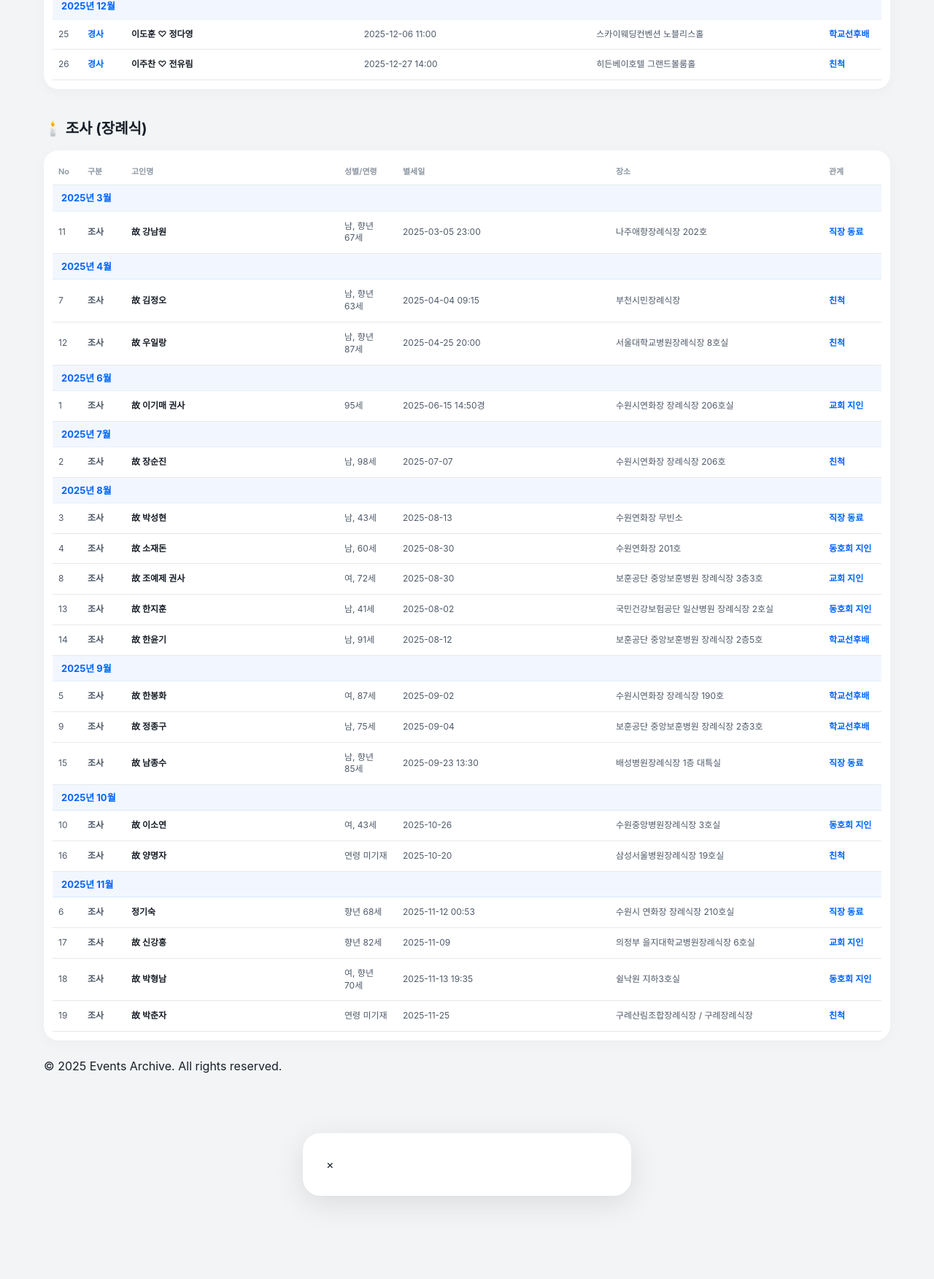
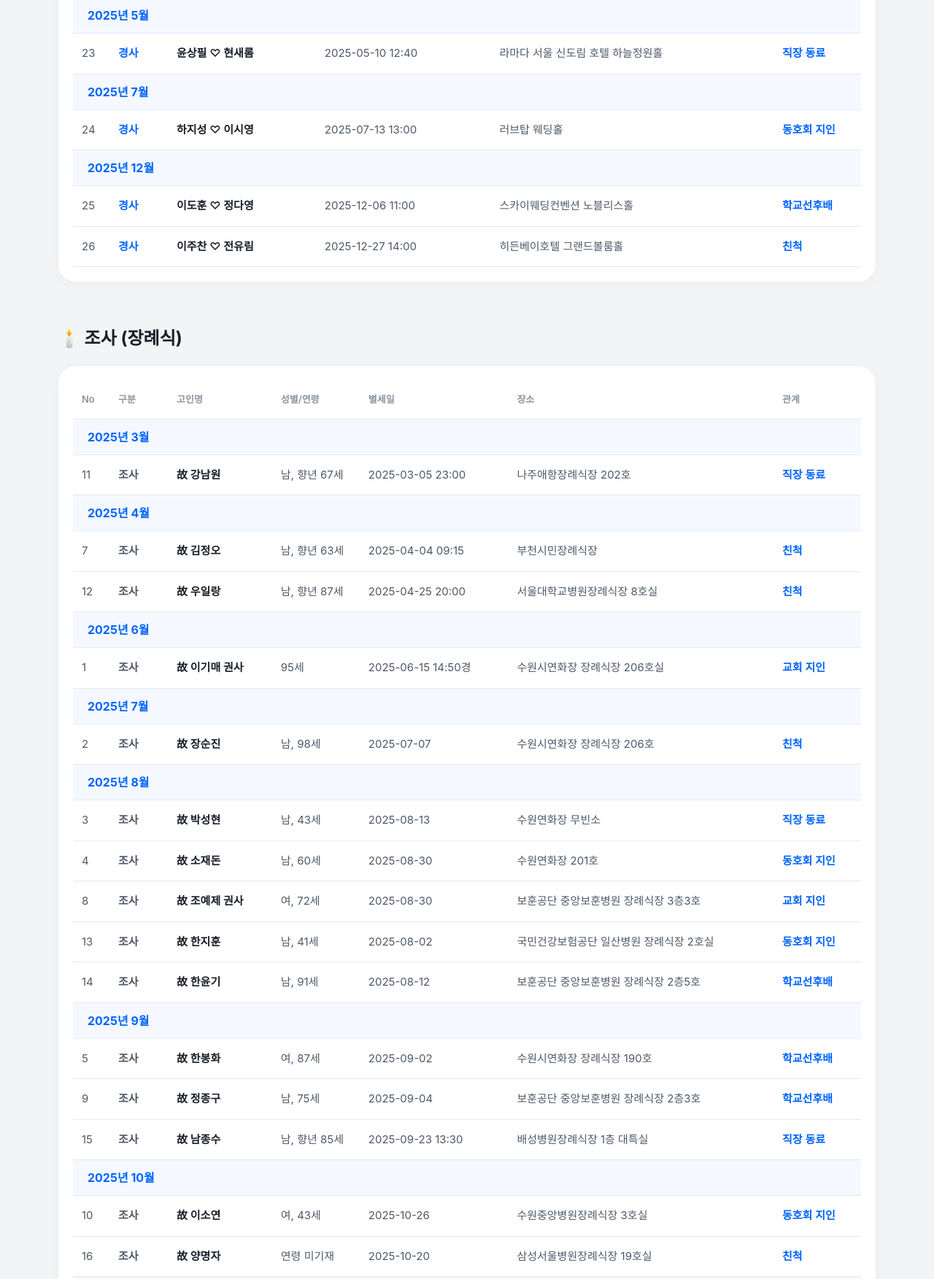
Before and after one commit to heekeunlee/events_2025, a website built with Vite: page index.html in a window 1280 px wide. Shown: the part 590-2343 px from the top of the page at 73% size. Built offline with nearby package versions, Linux system fonts and the light colour scheme.

Commit message:
feat: consolidate tables into single cards and force PC viewport

```diff
--- a/app.js
+++ b/app.js
@@ -31,13 +31,11 @@ function renderSingleTable(items, container, typeLabel) {
         return;
     }
 
-    // Group by month to insert dividers later
     const groups = {};
     items.forEach(item => {
         const dateStr = item.type === 'wedding' ? item.dateTime : item.diedDate;
         const match = dateStr.match(/(\d{4})[-년]\s*(\d{1,2})/);
         const month = match ? `${match[1]}년 ${parseInt(match[2])}월` : '기타';
-
         if (!groups[month]) groups[month] = [];
         groups[month].push(item);
     });
@@ -50,25 +48,22 @@ function renderSingleTable(items, container, typeLabel) {
     });
 
     let tableHtml = `
-        <div class="month-group">
-            <div class="table-responsive">
         <table>
             <thead>
                 <tr>
-                            <th style="width: 40px;">No</th>
-                            <th style="width: 60px;">구분</th>
+                    <th style="width: 50px;">No</th>
+                    <th style="width: 80px;">구분</th>
                     <th>${typeLabel === '경사' ? '신랑 ♡ 신부' : '고인명'}</th>
-                            ${typeLabel === '조사' ? '<th style="width: 80px;">성별/연령</th>' : ''}
-                            <th>${typeLabel === '경사' ? '일시' : '별세일'}</th>
+                    ${typeLabel === '조사' ? '<th style="width: 120px;">성별/연령</th>' : ''}
+                    <th>${typeLabel === '경사' ? '결혼식 일시' : '별세일'}</th>
                     <th>장소</th>
-                            <th style="width: 80px;">관계</th>
+                    <th style="width: 120px;">관계</th>
                 </tr>
             </thead>
             <tbody>
     `;
 
     sortedMonths.forEach(month => {
-        // Month divider row
         tableHtml += `
             <tr class="month-divider">
                 <td colspan="${typeLabel === '조사' ? 7 : 6}">${month}</td>
@@ -90,13 +85,7 @@ function renderSingleTable(items, container, typeLabel) {
         });
     });
 
-    tableHtml += `
-                    </tbody>
-                </table>
-            </div>
-        </div>
-    `;
-
+    tableHtml += `</tbody></table>`;
     container.innerHTML = tableHtml;
 }
 
--- a/index.html
+++ b/index.html
@@ -2,13 +2,9 @@
 <html lang="ko">
 <head>
     <meta charset="UTF-8">
-    <meta name="viewport" content="width=device-width, initial-scale=1.0">
-    <title>2025 수원연화장 부고 기록</title>
-    <meta name="description" content="2025년 수원연화장 부고 내역을 확인하실 수 있는 웹 기록장입니다.">
-    <link rel="preconnect" href="https://fonts.googleapis.com">
-    <link rel="preconnect" href="https://fonts.gstatic.com" crossorigin>
-    <link href="https://fonts.googleapis.com/css2?family=Inter:wght@300;400;600;700&family=Noto+Sans+KR:wght@300;400;500;700&display=swap" rel="stylesheet">
-    <link rel="stylesheet" href="style.css">
+    <meta name="viewport" content="width=1200"> <!-- Force PC width on mobile as per user request -->
+    <title>2025년 경조사 기록</title>
+    <link rel="stylesheet" href="./style.css">
 </head>
 <body>
     <div id="app">
@@ -21,34 +17,33 @@
         <main class="container">
             <section id="wedding-section">
                 <h2 class="section-title">✨ 경사 (결혼식)</h2>
-                <div id="wedding-container">
-                    <!-- Monthly tables for weddings will be injected here -->
+                <div id="wedding-container" class="main-card">
+                    <!-- Single consolidated table for weddings will be injected here -->
                 </div>
             </section>
 
             <section id="obituary-section">
                 <h2 class="section-title">🕯️ 조사 (장례식)</h2>
-                <div id="obituary-container">
-                    <!-- Monthly tables for obituaries will be injected here -->
+                <div id="obituary-container" class="main-card">
+                    <!-- Single consolidated table for obituaries will be injected here -->
                 </div>
             </section>
         </main>
 
         <footer>
             <div class="container">
-                <p>&copy; 2025 Events Archive. All rights reserved.</p>
+                <p>&copy; 2025 경조사 기록부. All rights reserved.</p>
             </div>
         </footer>
-    </div>
 
-    <!-- Modal for details -->
-    <div id="modal" class="modal">
-        <div class="modal-content">
-            <span class="close-button">&times;</span>
-            <div id="modal-body"></div>
+        <!-- Detail Modal -->
+        <div id="modal" class="modal">
+            <div class="modal-content">
+                <span class="close-button">&times;</span>
+                <div id="modal-body"></div>
+            </div>
         </div>
     </div>
-
-    <script type="module" src="app.js"></script>
+    <script type="module" src="./app.js"></script>
 </body>
 </html>
--- a/style.css
+++ b/style.css
@@ -7,19 +7,6 @@
     --toss-text-muted: #8B95A1;
     --toss-border: #E5E8EB;
     --toss-shadow: 0 4px 20px rgba(0, 0, 0, 0.03);
-    --transition: all 0.2s ease-in-out;
-}
-
-@media (prefers-color-scheme: dark) {
-    :root {
-        --toss-bg: #101012;
-        --toss-card: #1C1C1E;
-        --toss-text-main: #F9FAFB;
-        --toss-text-sub: #ADBBC9;
-        --toss-text-muted: #6B7684;
-        --toss-border: #2C2C2E;
-        --toss-shadow: 0 4px 20px rgba(0, 0, 0, 0.2);
-    }
 }
 
 * {
@@ -33,120 +20,124 @@ body {
     font-family: -apple-system, BlinkMacSystemFont, "Pretendard Variable", Pretendard, Roboto, "Helvetica Neue", Arial, sans-serif;
     background-color: var(--toss-bg);
     color: var(--toss-text-main);
-    line-height: 1.4;
-    padding-bottom: 60px;
+    line-height: 1.5;
+    padding-bottom: 80px;
+    min-width: 1200px; /* Force PC width */
 }
 
 .container {
-    max-width: 1200px;
+    width: 1200px;
     margin: 0 auto;
-    padding: 0 20px;
+    padding: 0 40px;
 }
 
 header {
-    padding: 40px 0 20px;
+    padding: 60px 0 20px;
 }
 
 h1 {
-    font-size: 28px;
+    font-size: 36px;
     font-weight: 800;
-    letter-spacing: -0.5px;
 }
 
 .section-title {
-    font-size: 20px;
+    font-size: 24px;
     font-weight: 700;
-    margin: 40px 0 16px;
+    margin: 60px 0 20px;
 }
 
-.month-group {
+.main-card {
     background-color: var(--toss-card);
-    border-radius: 20px;
-    padding: 12px;
-    margin-bottom: 24px;
+    border-radius: 24px;
+    padding: 20px;
     box-shadow: var(--toss-shadow);
-    overflow: hidden;
-}
-
-.table-responsive {
-    width: 100%;
-    /* No horizontal scroll as per user request */
+    margin-bottom: 40px;
 }
 
 table {
     width: 100%;
     border-collapse: collapse;
-    table-layout: fixed; /* Keep PC look with fixed column widths */
 }
 
 th {
-    padding: 10px 8px;
+    padding: 16px 12px;
     font-weight: 600;
-    font-size: 11px;
+    font-size: 13px;
     color: var(--toss-text-muted);
     border-bottom: 1px solid var(--toss-border);
     text-align: left;
 }
 
 td {
-    padding: 12px 8px;
-    font-size: 12px;
+    padding: 16px 12px;
+    font-size: 15px;
     color: var(--toss-text-sub);
     border-bottom: 1px solid var(--toss-border);
-    word-break: keep-all; /* Prevent awkward breaks */
-    overflow-wrap: break-word;
 }
 
 /* Month Divider Row */
 .month-divider td {
-    background-color: rgba(0, 100, 255, 0.05);
+    background-color: rgba(0, 100, 255, 0.04);
     color: var(--toss-blue);
     font-weight: 700;
-    font-size: 13px;
-    padding: 8px 12px;
+    font-size: 16px;
+    padding: 12px 20px;
     border-bottom: 1px solid rgba(0, 100, 255, 0.1);
 }
 
 tr:hover td {
     background-color: var(--toss-bg);
+    cursor: pointer;
 }
 
 /* Modal Styles */
+.modal {
+    display: none;
+    position: fixed;
+    z-index: 1000;
+    left: 0;
+    top: 0;
+    width: 100%;
+    height: 100%;
+    background-color: rgba(0, 0, 0, 0.4);
+    backdrop-filter: blur(4px);
+}
+
 .modal-content {
     background-color: var(--toss-card);
-    margin: 10vh auto;
-    padding: 32px;
-    border-radius: 24px;
-    max-width: 450px;
-    width: 90%;
+    margin: 100px auto;
+    padding: 48px;
+    border-radius: 32px;
+    max-width: 600px;
     position: relative;
     box-shadow: 0 10px 40px rgba(0, 0, 0, 0.1);
 }
 
-.card-name {
-    font-size: 20px;
-    font-weight: 700;
-    margin-bottom: 20px;
+.close-button {
+    position: absolute;
+    right: 32px;
+    top: 32px;
+    font-size: 28px;
+    color: var(--toss-text-muted);
+    cursor: pointer;
 }
 
 .info-label {
-    font-size: 11px;
+    font-size: 13px;
     font-weight: 600;
     color: var(--toss-text-muted);
-    margin-bottom: 2px;
+    margin-bottom: 4px;
     display: block;
 }
 
 .info-value {
-    font-size: 15px;
-    margin-bottom: 16px;
+    font-size: 18px;
+    font-weight: 500;
+    margin-bottom: 24px;
 }
 
-@media (max-width: 768px) {
-    body { padding-bottom: 40px; }
-    h1 { font-size: 24px; }
-    .container { padding: 0 12px; }
-    .month-group { padding: 8px; }
-    td, th { padding: 8px 4px; font-size: 10px; }
-    .month-divider td { font-size: 11px; }
+.card-name {
+    font-size: 28px;
+    font-weight: 700;
+    margin-bottom: 24px;
 }
```
Lines whose indentation alone changed are shown as unchanged.
